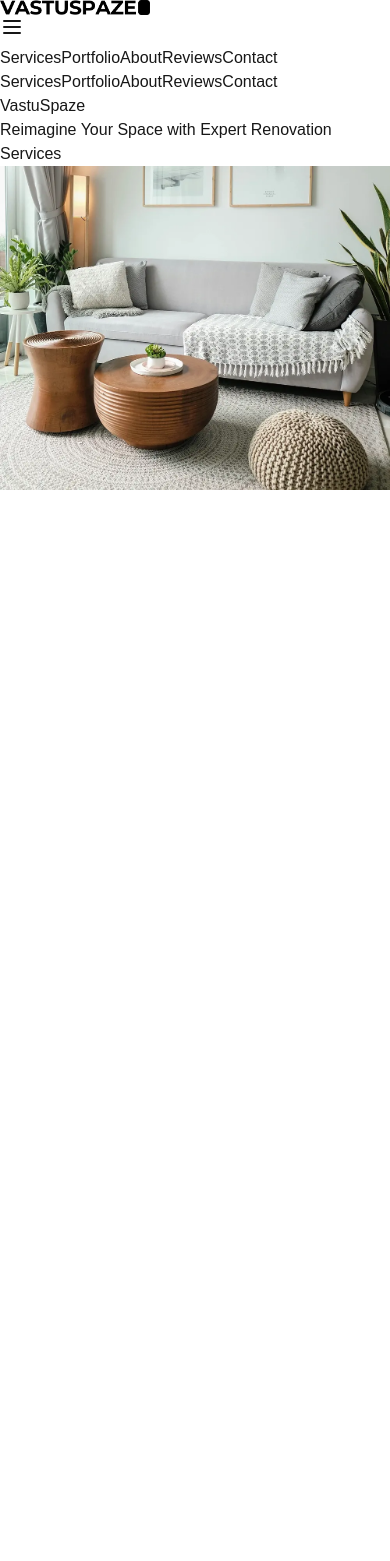
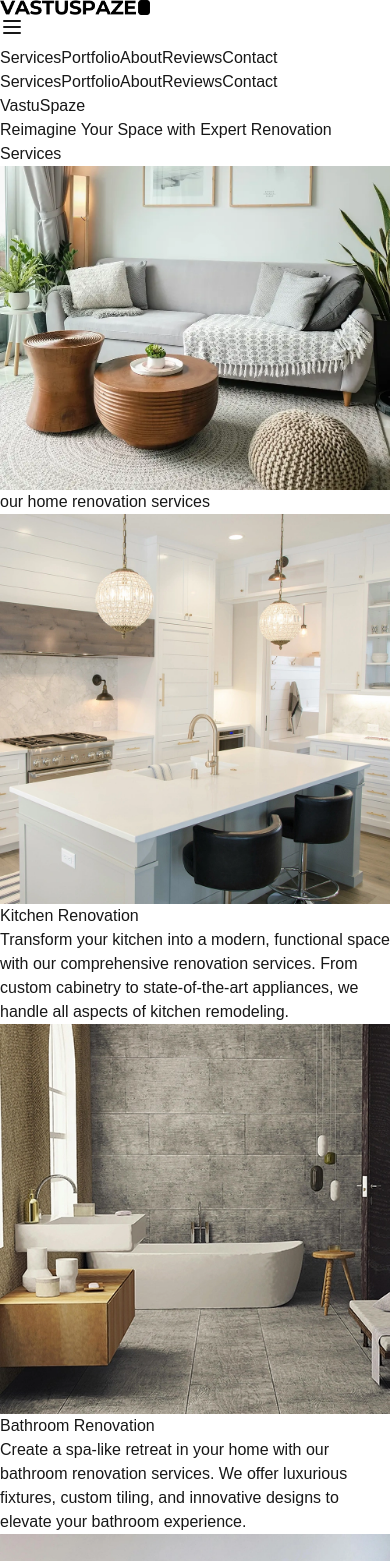
Before and after one commit to hanuniye/vastuspaze, a Next.js app: page / in a window 390 px wide. Shown: the top 1561 px of the page. Before the commit the page ends 844 px from the top, so only its background shows below. Built offline with nearby package versions, Linux system fonts and the light colour scheme.

Commit message:
added services and fix hero issues

```diff
--- a/src/app/page.tsx
+++ b/src/app/page.tsx
@@ -1,5 +1,11 @@
 import Hero from "@/components/Hero";
+import Services from "@/components/Services";
 
 export default function Home() {
-  return <Hero />;
+  return (
+    <>
+      <Hero />
+      <Services />
+    </>
+  );
 }
--- a/src/components/Hero.tsx
+++ b/src/components/Hero.tsx
@@ -3,12 +3,12 @@ import hero from "@/assets/hero.webp";
 
 const Hero = () => {
   return (
-    <div className="max-w-7xl mx-auto py-20">
+    <div className="max-w-7xl mx-auto py-12  border-b-2 lg:py-20">
       <div className="flex flex-col items-center">
-        <h1 className="uppercase font-bold text-[60px] lg:text-[160px] p-0">
+        <h1 className="uppercase font-bold text-[50px] lg:text-[160px] p-0">
           {HERO_CONTENT.title}
         </h1>
-        <p className="font-medium mb-4 p-0 tracking-tighter text-lg">
+        <p className="font-medium mb-4 tracking-tighter text-center text-base md:text-lg ">
           {HERO_CONTENT.subtitle}
         </p>
         <img
--- /dev/null
+++ b/src/components/Services.tsx
@@ -0,0 +1,38 @@
+import { SERVICES_CONTENT } from "@/constants";
+
+const Services = () => {
+  return (
+    <div className="max-w-7xl mx-auto py-12 lg:py-20">
+      <h6 className="text-center uppercase font-semibold mb-10 text-lg lg:text-3xl lg:font-medium lg:mb-20 ">
+        our home renovation services
+      </h6>
+      {SERVICES_CONTENT.map((service, index) => {
+        return (
+          <div className="flex flex-col space-y-6 mx-4 md:flex-row md:space-y-0 md:items-start mb-10">
+            <div className={`md:w-1/2 ${index % 2 !== 0 && "md:order-2"}`}>
+              <img
+                src={service.image.src}
+                className="h-auto w-full object-cover rounded-lg"
+                alt=""
+              />
+            </div>
+            <div
+              className={`md:w-1/2 ${
+                index % 2 !== 0 ? "md:pr-12" : "md:pl-12"
+              }`}
+            >
+              <h3 className="font-semibold text-xl md:text-2xl mb-4">
+                {service.title}
+              </h3>
+              <p className="text-lg lg:text-xl lg:tracking-wide lg:leading-9 ">
+                {service.description}
+              </p>
+            </div>
+          </div>
+        );
+      })}
+    </div>
+  );
+};
+
+export default Services;
```
